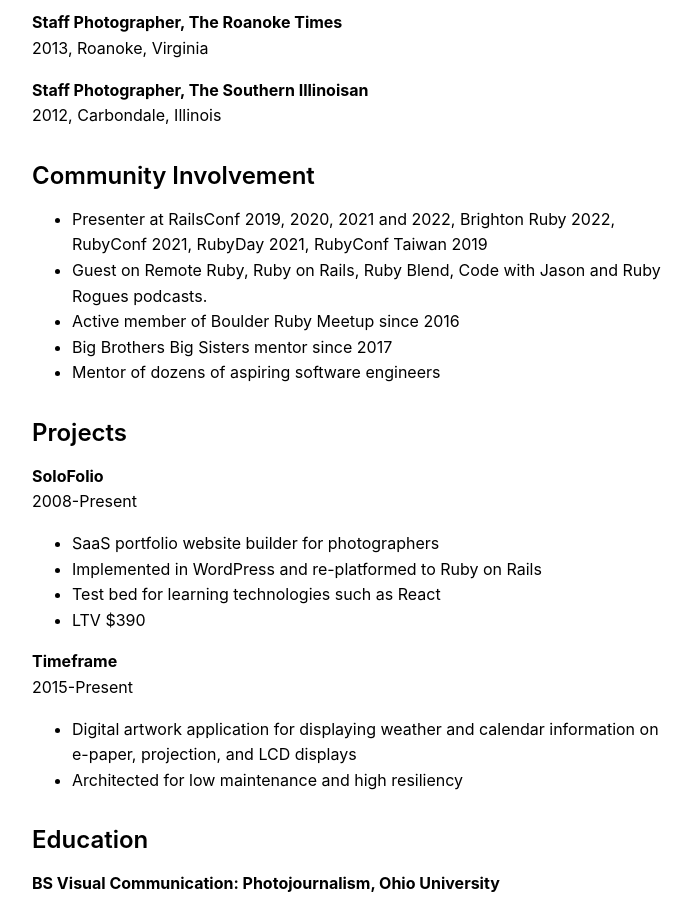
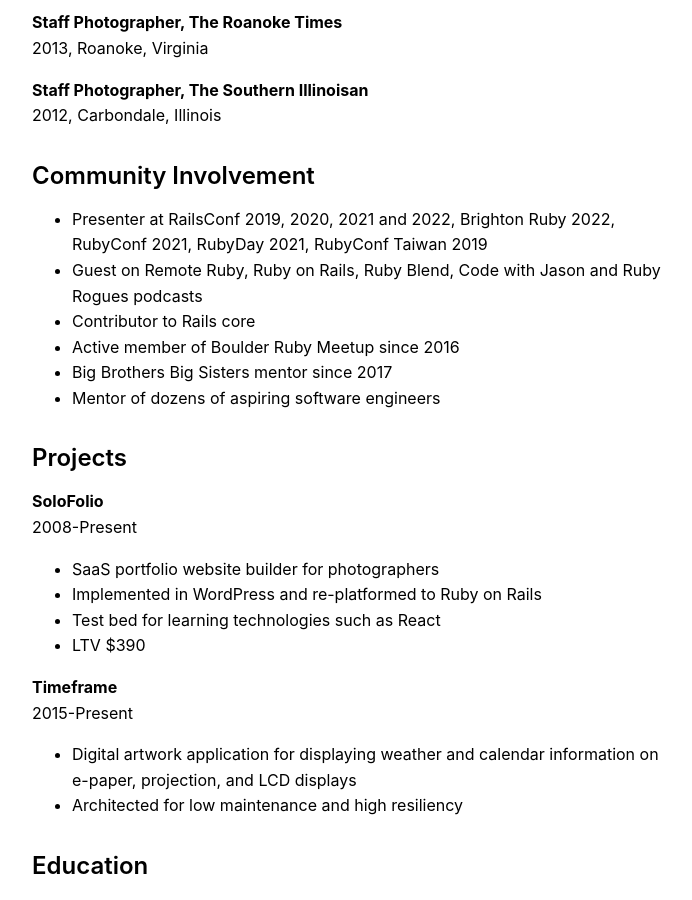
Before and after one commit to joelhawksley/identity, a Jekyll site: the page built from resume.md, in a window 1280 px wide and 900 px high, scrolled down 1493 px. Shown: the whole window, without its empty margins (288-980 px from the left). Built offline with Jekyll 4.4.1, drawn with Linux system fonts in a browser that asks for light colours.

Commit message:
Update resume.md

```diff
--- a/resume.md
+++ b/resume.md
@@ -69,7 +69,8 @@
 ## Community Involvement
 
 - Presenter at RailsConf 2019, 2020, 2021 and 2022, Brighton Ruby 2022, RubyConf 2021, RubyDay 2021, RubyConf Taiwan 2019
-- Guest on Remote Ruby, Ruby on Rails, Ruby Blend, Code with Jason and Ruby Rogues podcasts.
+- Guest on Remote Ruby, Ruby on Rails, Ruby Blend, Code with Jason and Ruby Rogues podcasts
+- Contributor to Rails core
 - Active member of Boulder Ruby Meetup since 2016
 - Big Brothers Big Sisters mentor since 2017
 - Mentor of dozens of aspiring software engineers
```
